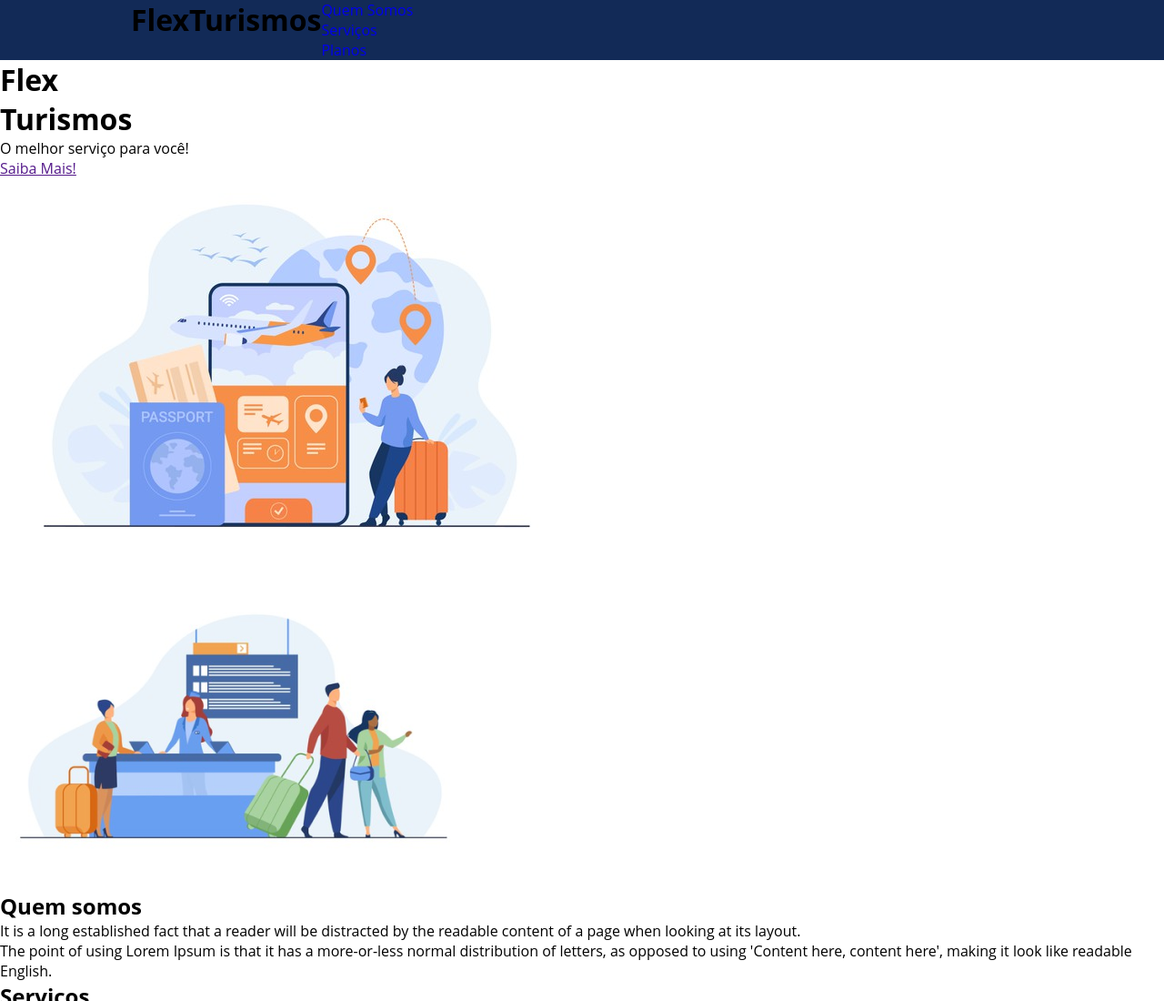
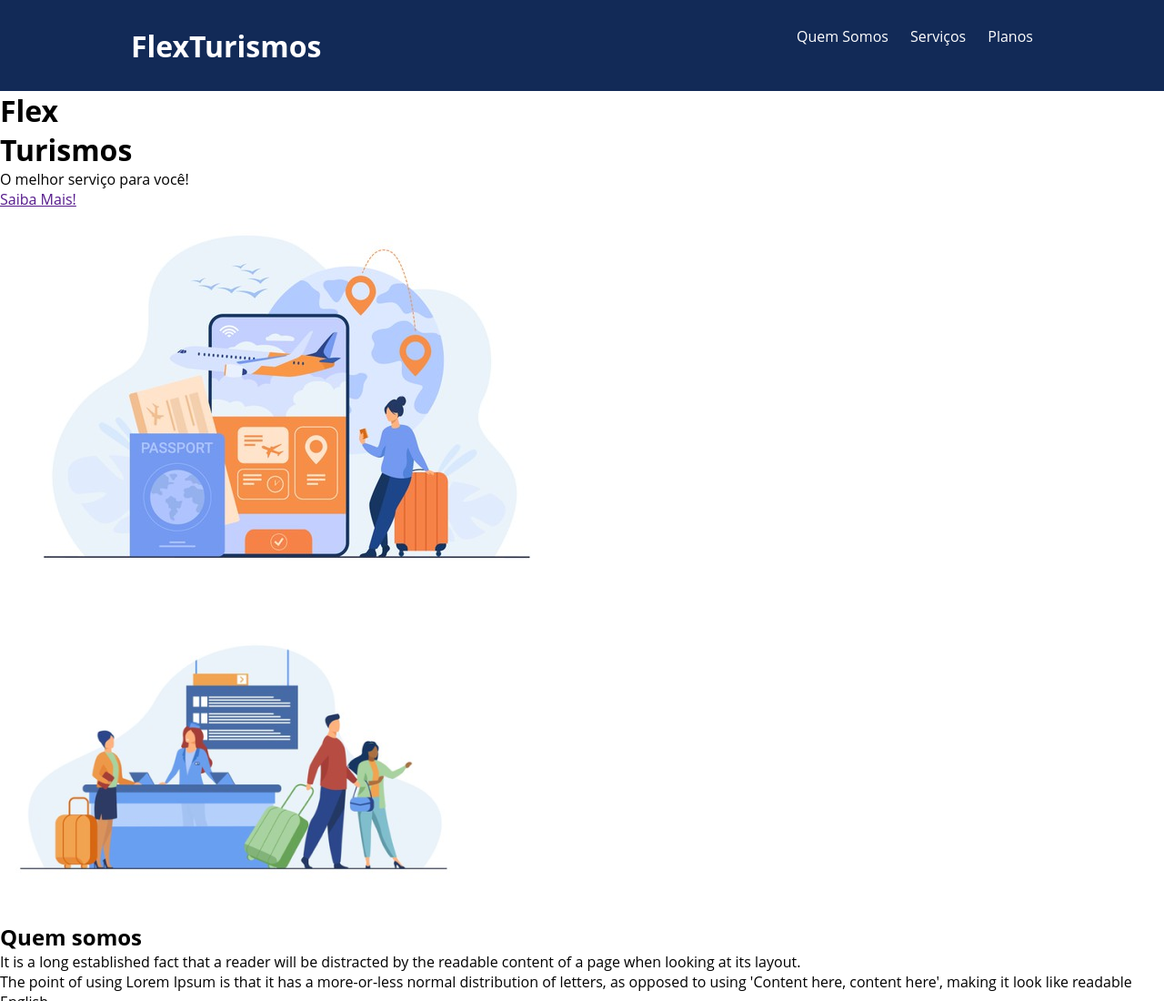
Before and after one commit to DaianySamara/Projeto-Flexbox-Dio, a plain HTML site: page flex-projeto/index.html in a window 1280 px wide. Shown: the top 1100 px of the page at 91% size. Drawn offline with Linux system fonts and the light colour scheme; files that its build step writes are made by us from their sources.

Commit message:
colocando fonte e configuração do css, configuração do header

```diff
--- a/flex-projeto/index.html
+++ b/flex-projeto/index.html
@@ -4,13 +4,15 @@
     <meta charset="UTF-8">
     <meta name="viewport" content="width=device-width, initial-scale=1.0">
     <title>Flex Turismos</title>
-    <link rel="stylesheet" href=".../style.css">
+    <link rel="stylesheet" href="./style.css">
+    <link rel="preconnect" href="https://fonts.gstatic.com" crossorigin>
+    <link href='open-sans.css' rel='stylesheet' type='text/css'>
 </head>
 <body>
     <header>
-        <div class="flex-container">
+        <div class="flex-container menu">
             <h1>FlexTurismos</h1>
-            <ul>
+            <ul class="list-items">
                 <li><a href="#quem-somos">Quem Somos</a></li>
                 <li><a href="#servicos">Serviços</a></li>
                 <li><a href="#planos">Planos</a></li>
--- a/flex-projeto/style.css
+++ b/flex-projeto/style.css
@@ -18,8 +18,27 @@ ul li a {
     display: flex;
     max-width: 992px;
     margin: auto;
+    width: 100%;S
 }
 
 header{
     background-color: #122a57;
+    height: 100px ;
+    display:flex;
+    align-items:center;
+    color: #fff
 }
+header .list-items{
+    display: flex;
+    max-width: 260px;
+    width: 100%;
+    justify-content: space-between;
+}
+
+.list-items li a{
+    color: #fff;
+}
+
+header .menu{
+    justify-content:space-between ;
+}
```
